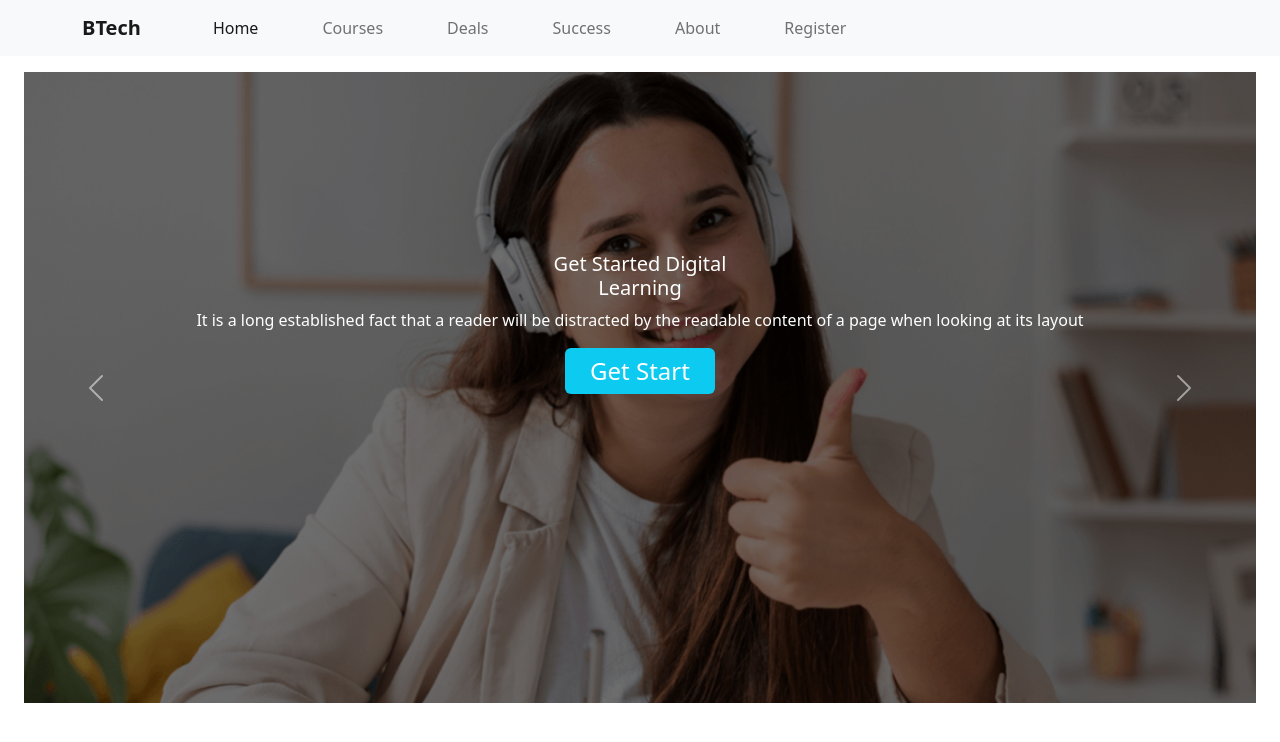
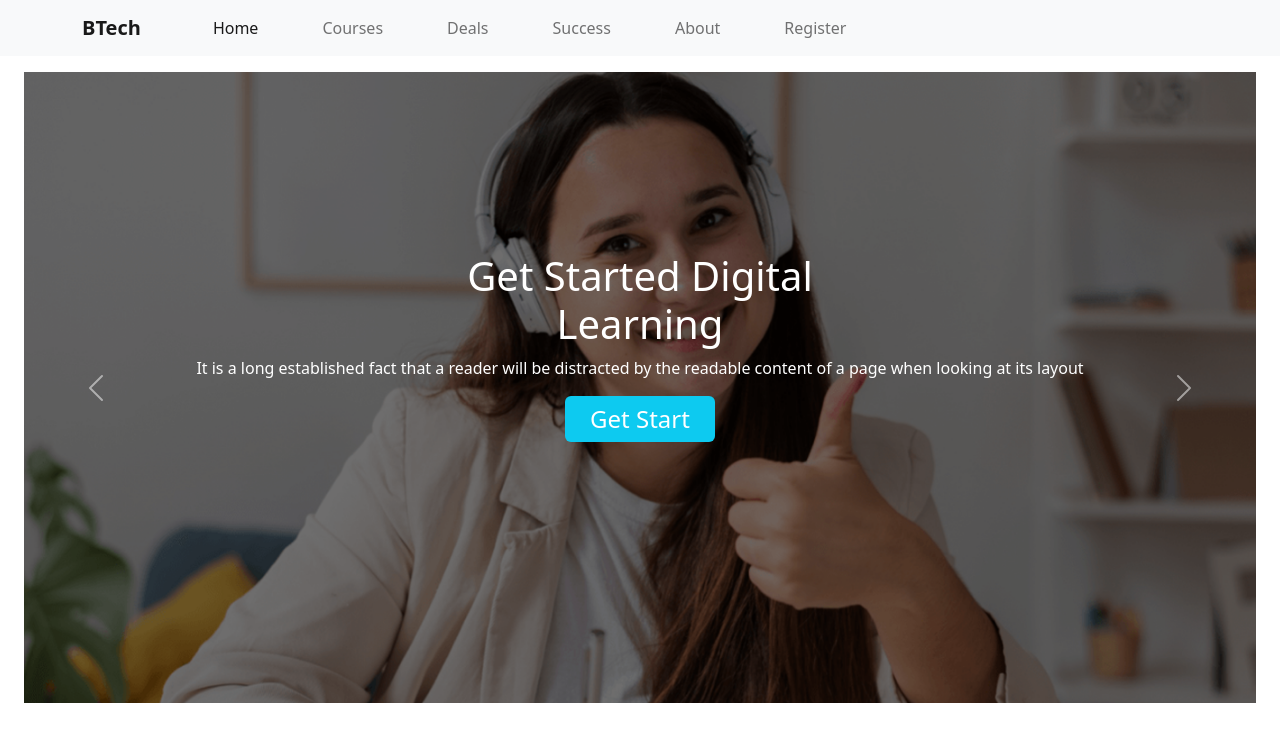
Before and after one commit to DevTausif/BTech-repo, a plain HTML site: page index.html in a window 1280 px wide. Drawn offline with nearby package versions, Linux system fonts and the light colour scheme.

Commit message:
Slide text edited

```diff
--- a/index.html
+++ b/index.html
@@ -52,8 +52,8 @@
 
                     <div class="carousel-caption d-block d-sm-block" style="height: 70%;">
                       <div class="">
-                        <h5>Get Started Digital </br>
-                          Learning</h5>
+                        <h1>Get Started Digital </br>
+                          Learning</h1>
                         <p>It is a long established fact that a reader will be distracted by the readable
                           content of a page when looking at its layout</p>
 
```
